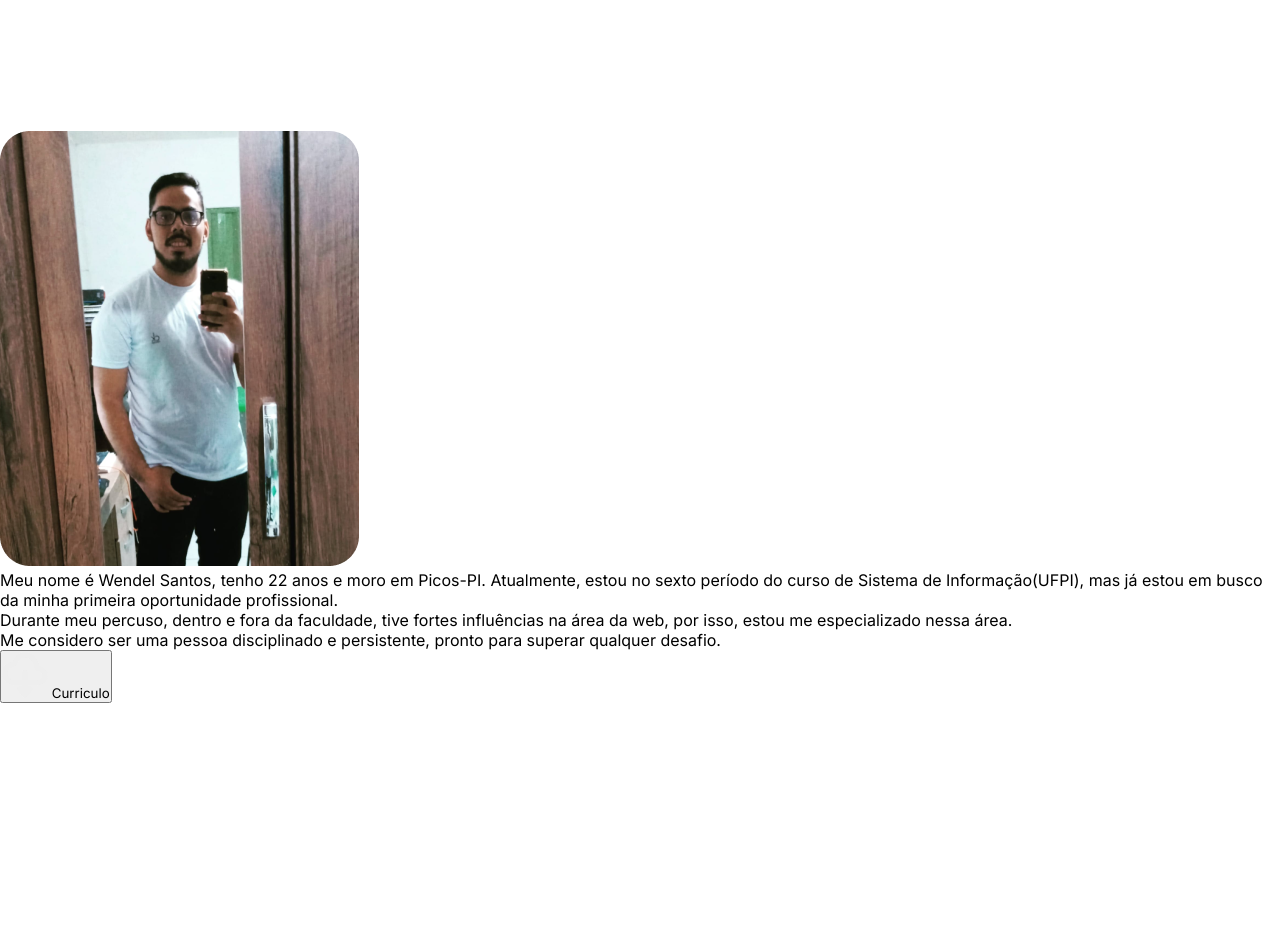
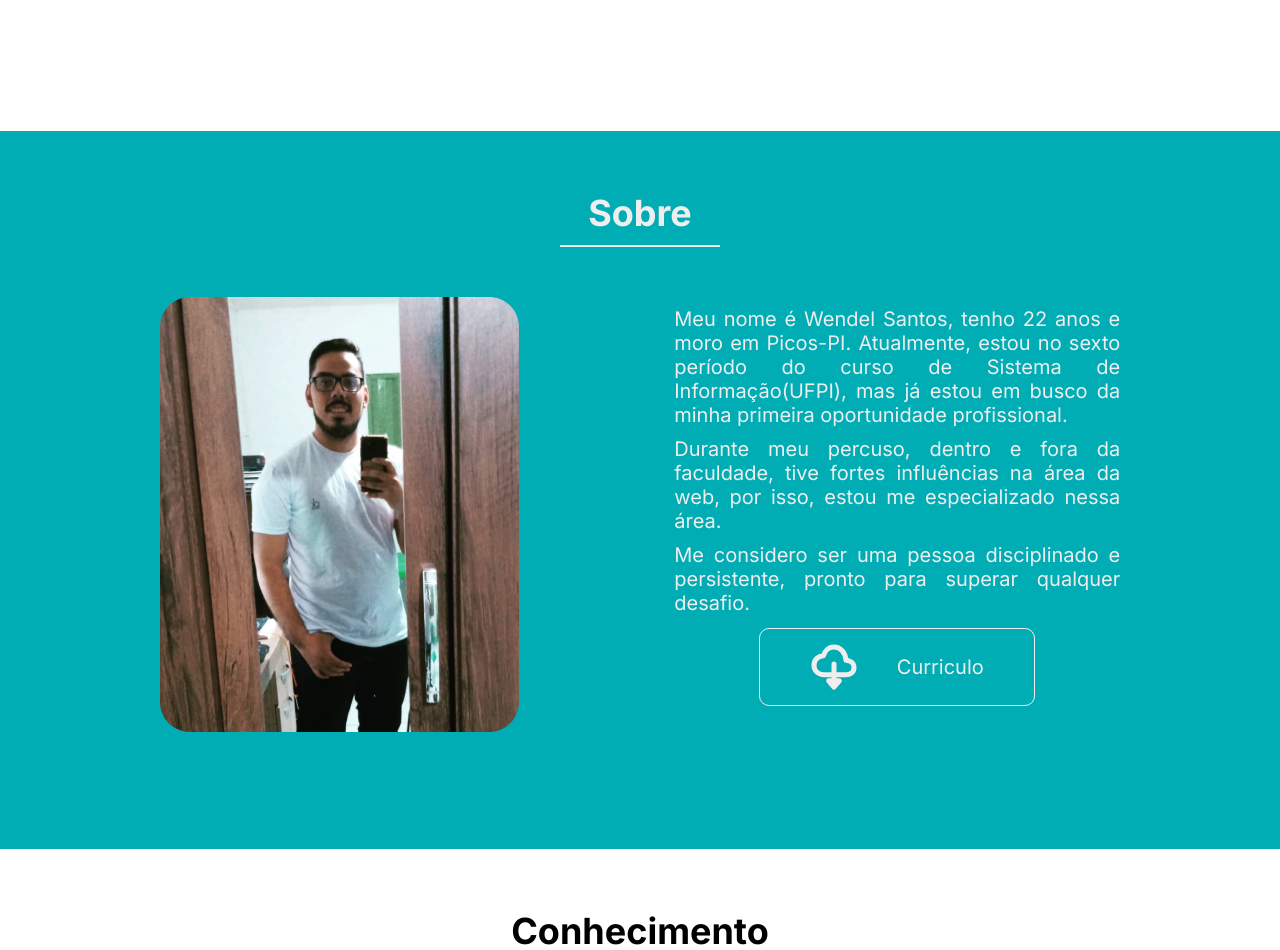
Before and after one commit to WendelSantosNunes/Portfolio-v1, a React (Create React App) app: page / in a window 1280 px wide. Shown: the part 502-1452 px from the top of the page. Before the commit the page ends 1205 px from the top, so only its background shows below. Built offline with nearby package versions, Linux system fonts and the light colour scheme.

Commit message:
Update files

```diff
--- a/src/App.tsx
+++ b/src/App.tsx
@@ -2,6 +2,8 @@ import React from 'react';
 import { Abount } from './components/About';
 import { Emphasis } from './components/Emphasis';
 import { Header } from './components/Header';
+import { Knowledge } from './components/Knowledge';
+import { ProjectNews } from './components/ProjectsNews';
 import { GlobalStyle } from './styles/global';
 
 export function App() {
@@ -10,6 +12,8 @@ export function App() {
       <Header />
       <Emphasis/>
       <Abount/>
+      <Knowledge/>
+      <ProjectNews/>
       <GlobalStyle/>
    </>
   );
--- a/src/components/About/index.tsx
+++ b/src/components/About/index.tsx
@@ -1,8 +1,14 @@
 import imgPerfil from '../../assets/imagem-perfil.png'
 import imgCloud from '../../assets/cloud.svg'
+import { Container, Content } from './styles'
+
+
 export function Abount() {
     return (
-        <>
+        <Container>
+            <Content>
+                <h2>Sobre</h2>
+                <div>
                     <img src={imgPerfil} alt="Imagem do dev" />
                     <div>
                         <p>
@@ -21,6 +27,8 @@ export function Abount() {
                             <img src={imgCloud} alt="Cloud" /> Curriculo
                         </button>
                     </div>
-        </>
+                </div>
+            </Content>
+        </Container>
     )
 }
--- a/src/components/Emphasis/styles.ts
+++ b/src/components/Emphasis/styles.ts
@@ -1,6 +1,6 @@
 import styled from "styled-components";
 
-export const Container = styled.div `
+export const Container = styled.section `
     max-width: 69.75rem;
     margin: 0 auto;
 
--- a/src/components/Header/styles.ts
+++ b/src/components/Header/styles.ts
@@ -1,6 +1,6 @@
 import styled from "styled-components";
 
-export const Container = styled.div `
+export const Container = styled.header `
     max-width: 69.75rem;
     margin: 0 auto;
 
```
Lines whose indentation alone changed are shown as unchanged.
